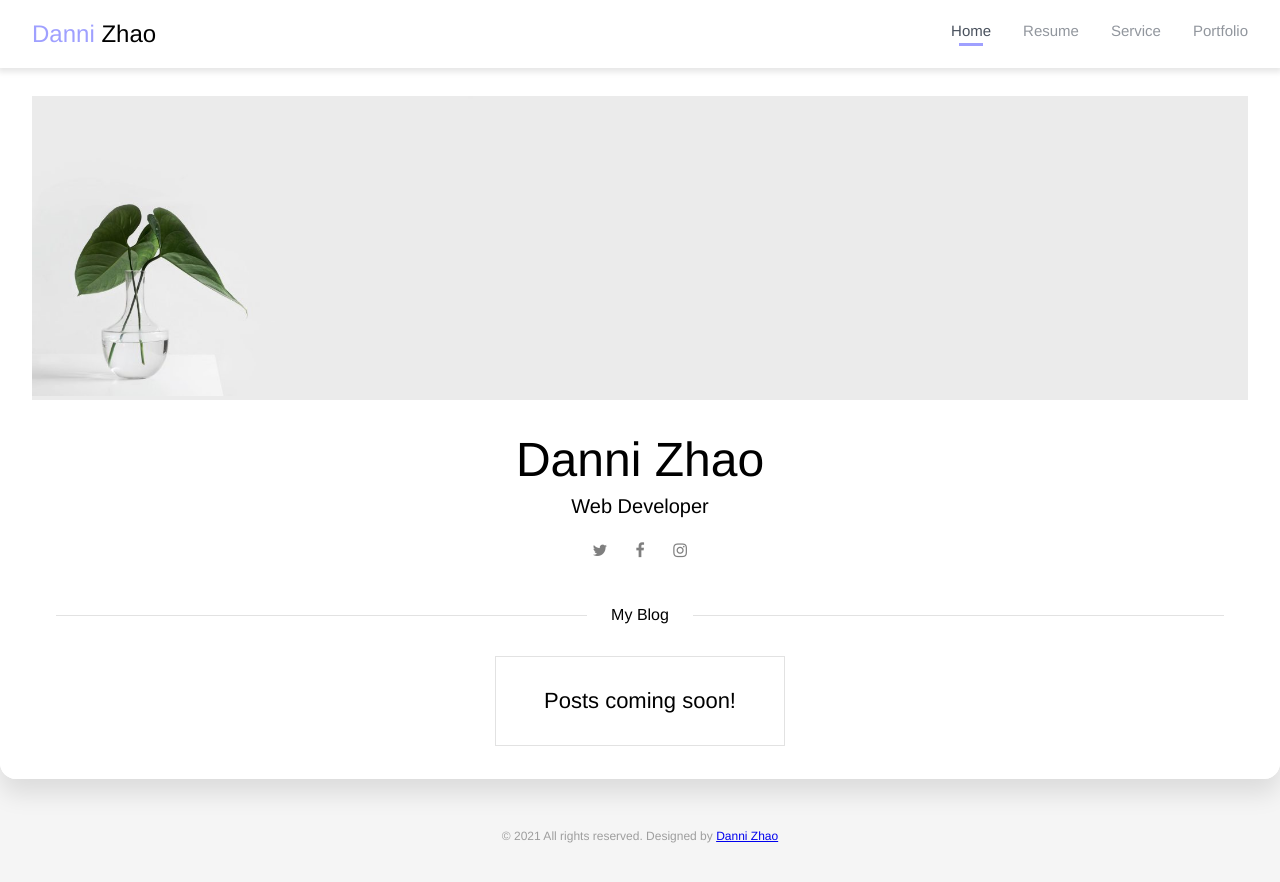
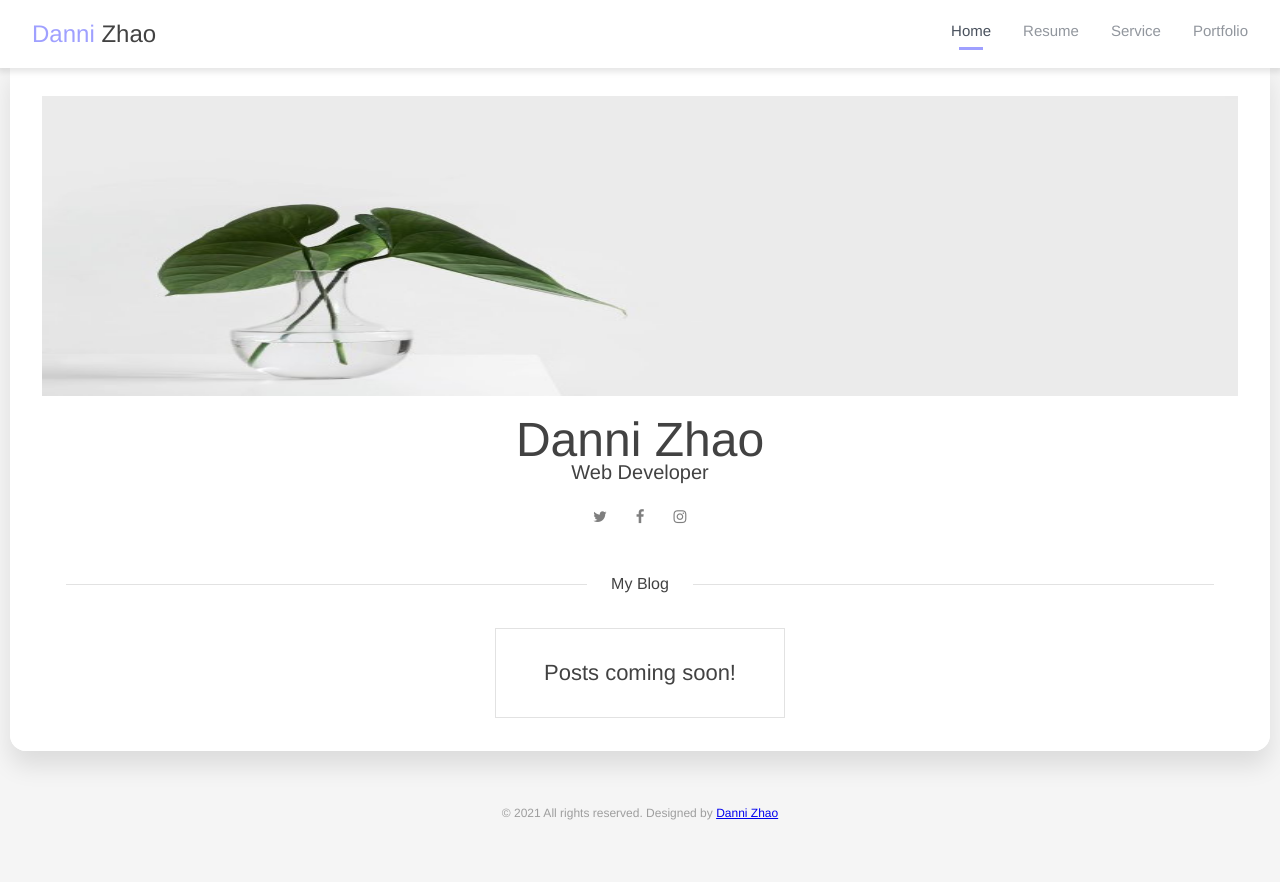
Before and after one commit to daneez/react-personal-blog, a React (Create React App) app: page / in a window 1280 px wide. Shown: the top 882 px of the page. Built offline with nearby package versions, Linux system fonts and the light colour scheme.

Commit message:
🎨 fix display bugs

```diff
--- a/src/components/App/App.css
+++ b/src/components/App/App.css
@@ -1,6 +1,6 @@
 .container {
   max-width: 1500px;
-  margin: auto;
+  margin: auto 10px;
   /* height: 100vh; */
   display: flex;
   flex-direction: column;
--- a/src/components/Pages/components/HomePage/HomePage.css
+++ b/src/components/Pages/components/HomePage/HomePage.css
@@ -9,10 +9,11 @@
 
 .homepage__header {
   background-color: #EBEBEB;
-  /* height: 300px; */
+  height: 300px;
   /* background-size: contain; */
 }
 
 .homepage__header-img {
   height: 300px;
+  width: 100%;
 }
--- a/src/index.css
+++ b/src/index.css
@@ -1,10 +1,32 @@
+* {
+  margin:0;
+  padding:0;
+  }
+
+html {
+  position: relative;
+  height: 100%;
+  width: 100%;
+  display: block;
+}
+
 body {
+  position: relative;
+  font-family: 'Roboto', Helvetica, sans-serif;
+  color: #424242;
   margin: 0;
-  font-family: -apple-system, BlinkMacSystemFont, 'Segoe UI', 'Roboto', 'Oxygen',
-    'Ubuntu', 'Cantarell', 'Fira Sans', 'Droid Sans', 'Helvetica Neue',
-    sans-serif;
-  -webkit-font-smoothing: antialiased;
-  -moz-osx-font-smoothing: grayscale;
+  height: 100%;
+  width: 100%;
+  font-size: 15px;
+  line-height: 1.6em;
+  background-color: #f5f5f5;
+  overflow-x: hidden;
+  overflow-y: auto;
+  background-size: cover;
+  -webkit-background-size: cover;
+  background-attachment: fixed;
+  background-position: center center;
+  background-repeat: no-repeat;
 }
 
 code {
```
